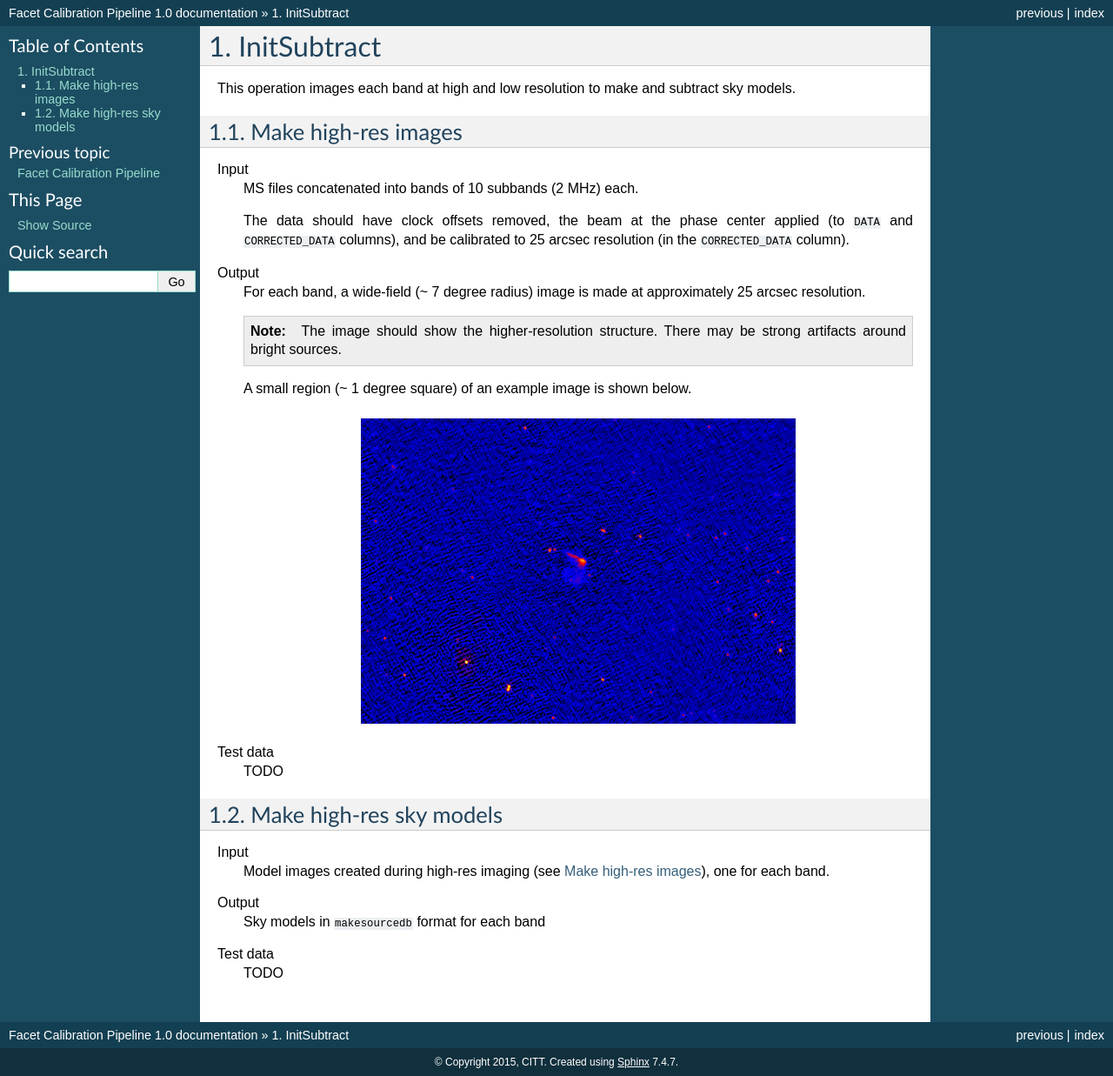
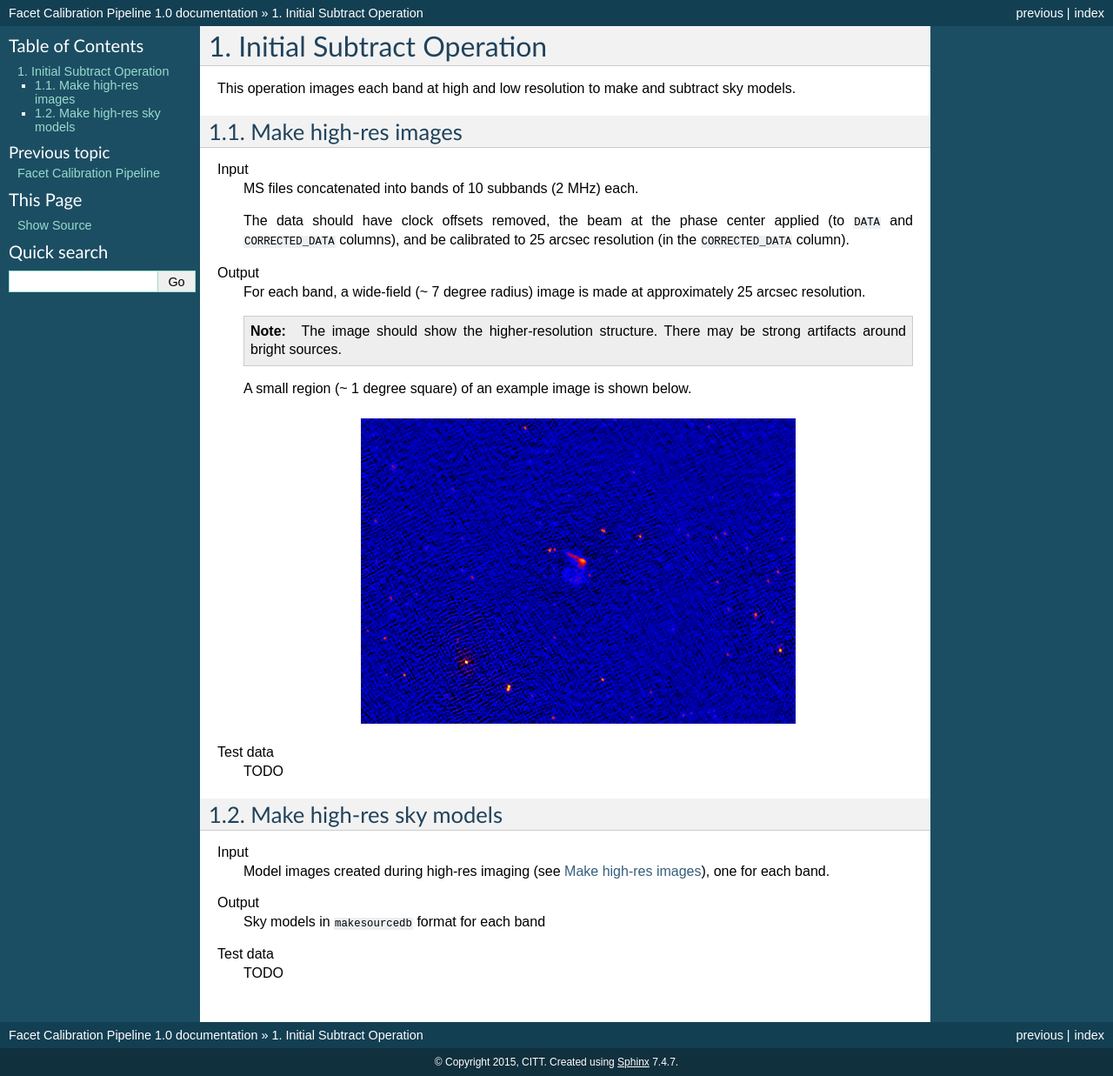
Before and after one commit to lofar-astron/factor, a Sphinx documentation site: the page built from doc/source/initsubtract.rst, in a window 1280 px wide. Shown: the whole page at 87% size. Built offline with Sphinx 7.4.7, drawn with Linux system fonts in a browser that asks for light colours.

Commit message:
Tweak docs

```diff
--- a/doc/source/initsubtract.rst
+++ b/doc/source/initsubtract.rst
@@ -1,5 +1,5 @@
-InitSubtract
-============
+Initial Subtract Operation
+==========================
 
 This operation images each band at high and low resolution to make and subtract
 sky models.
```
